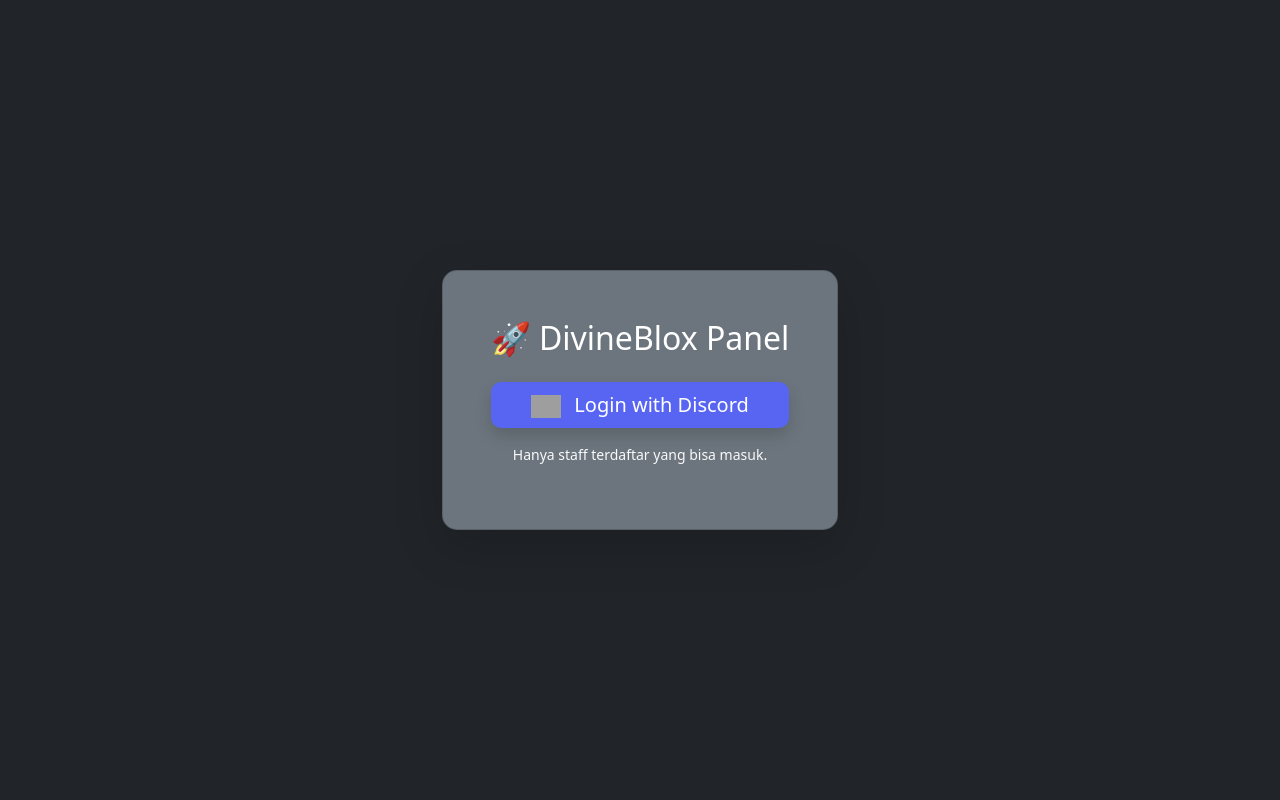
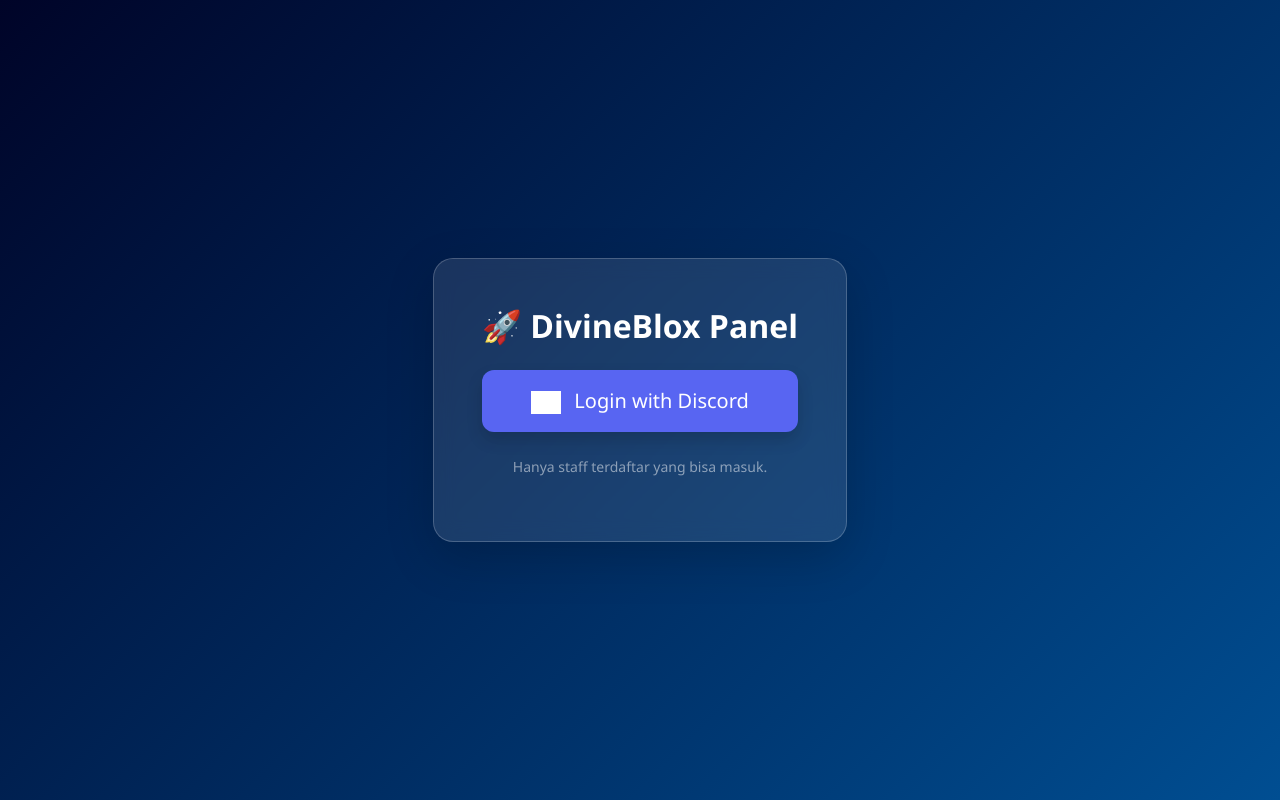
Before and after one commit to dvn-hub/PTPT-System, a plain HTML site: page web_dashboard/templates/login.html in a window 1280 px wide. Drawn offline with nearby package versions, Linux system fonts and the light colour scheme; grey boxes are pictures that could not be loaded.

Commit message:
update kodingan dari laptop

```diff
--- a/web_dashboard/templates/login.html
+++ b/web_dashboard/templates/login.html
@@ -3,15 +3,43 @@
 <head>
     <title>Login Staff DivineBlox</title>
     <link href="https://cdn.jsdelivr.net/npm/bootstrap@5.3.0/dist/css/bootstrap.min.css" rel="stylesheet">
+    <style>
+        body {
+            background: linear-gradient(135deg, #000428, #004e92);
+            font-family: 'Segoe UI', system-ui, -apple-system, sans-serif;
+        }
+        .login-card {
+            background: rgba(255, 255, 255, 0.1);
+            backdrop-filter: blur(10px);
+            border: 1px solid rgba(255, 255, 255, 0.2);
+            border-radius: 20px;
+            animation: fadeInUp 0.8s ease-out;
+        }
+        .btn-discord {
+            background-color: #5865F2;
+            border: none;
+            border-radius: 12px;
+            transition: all 0.3s ease;
+        }
+        .btn-discord:hover {
+            transform: translateY(-3px);
+            box-shadow: 0 8px 20px rgba(0,0,0,0.3);
+            background-color: #4752c4;
+        }
+        @keyframes fadeInUp {
+            from { opacity: 0; transform: translateY(30px); }
+            to { opacity: 1; transform: translateY(0); }
+        }
+    </style>
 </head>
-<body class="bg-dark d-flex align-items-center justify-content-center" style="height: 100vh;">
-    <div class="text-center card bg-secondary p-5 shadow-lg" style="border-radius: 15px;">
-        <h2 class="text-white mb-4">🚀 DivineBlox Panel</h2>
-        <a href="/login" class="btn btn-primary btn-lg shadow" style="background-color: #5865F2; border: none; border-radius: 10px;">
-            <img src="https://assets-global.website-files.com/6257adef93867e56f84d310d/636e0a6a49cf127bf92de1e2_icon_clyde_blurple_RGB.png" width="30" class="me-2">
+<body class="d-flex align-items-center justify-content-center" style="height: 100vh;">
+    <div class="text-center card p-5 shadow-lg login-card">
+        <h2 class="text-white mb-4 fw-bold">🚀 DivineBlox Panel</h2>
+        <a href="/login" class="btn btn-primary btn-lg shadow btn-discord py-3 px-4">
+            <img src="https://assets-global.website-files.com/6257adef93867e56f84d310d/636e0a6a49cf127bf92de1e2_icon_clyde_blurple_RGB.png" width="30" class="me-2" style="filter: brightness(0) invert(1);">
             Login with Discord
         </a>
-        <p class="text-light mt-3 small">Hanya staff terdaftar yang bisa masuk.</p>
+        <p class="text-white-50 mt-4 small">Hanya staff terdaftar yang bisa masuk.</p>
     </div>
 </body>
 </html>
```
Also changed, not shown: 1 other file.
